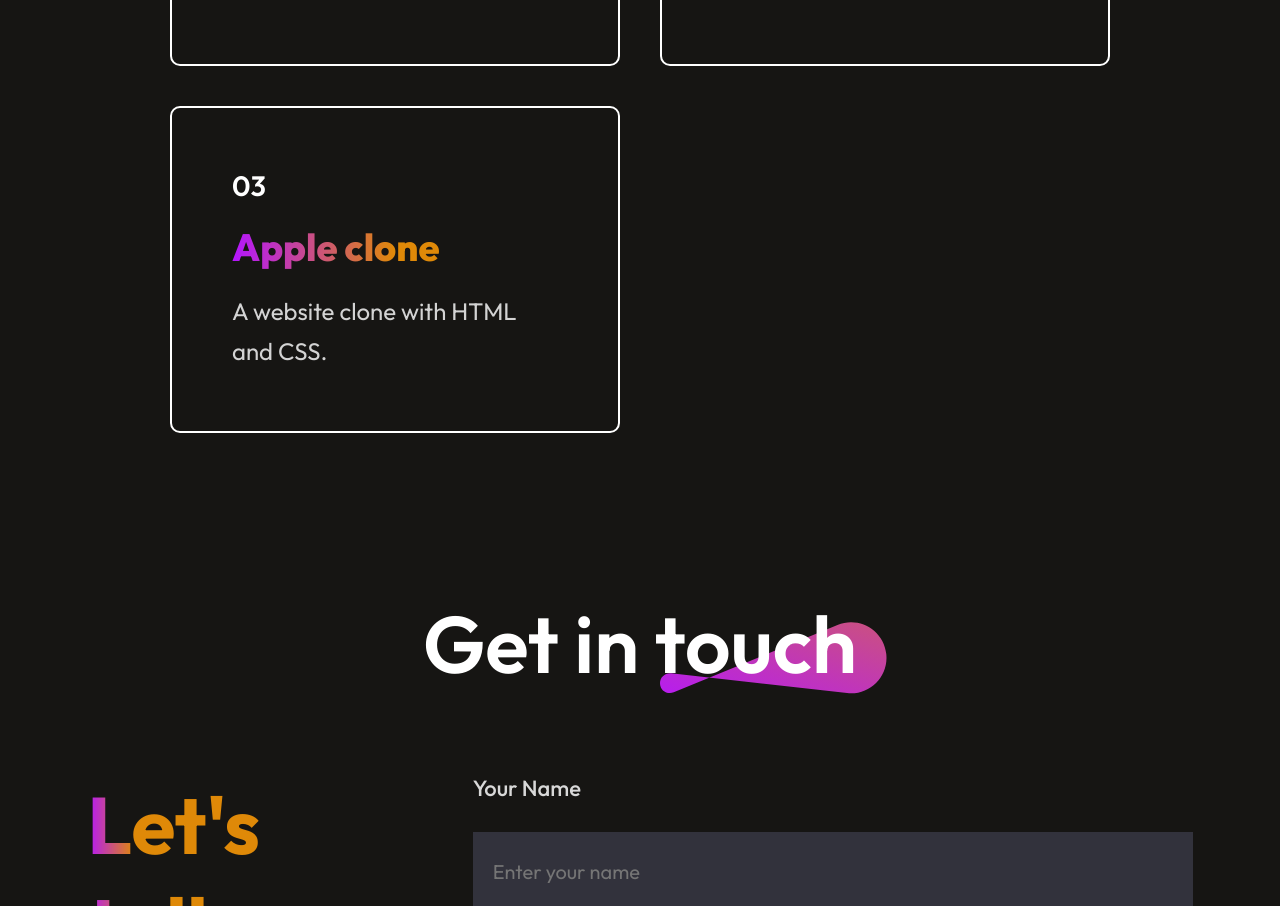
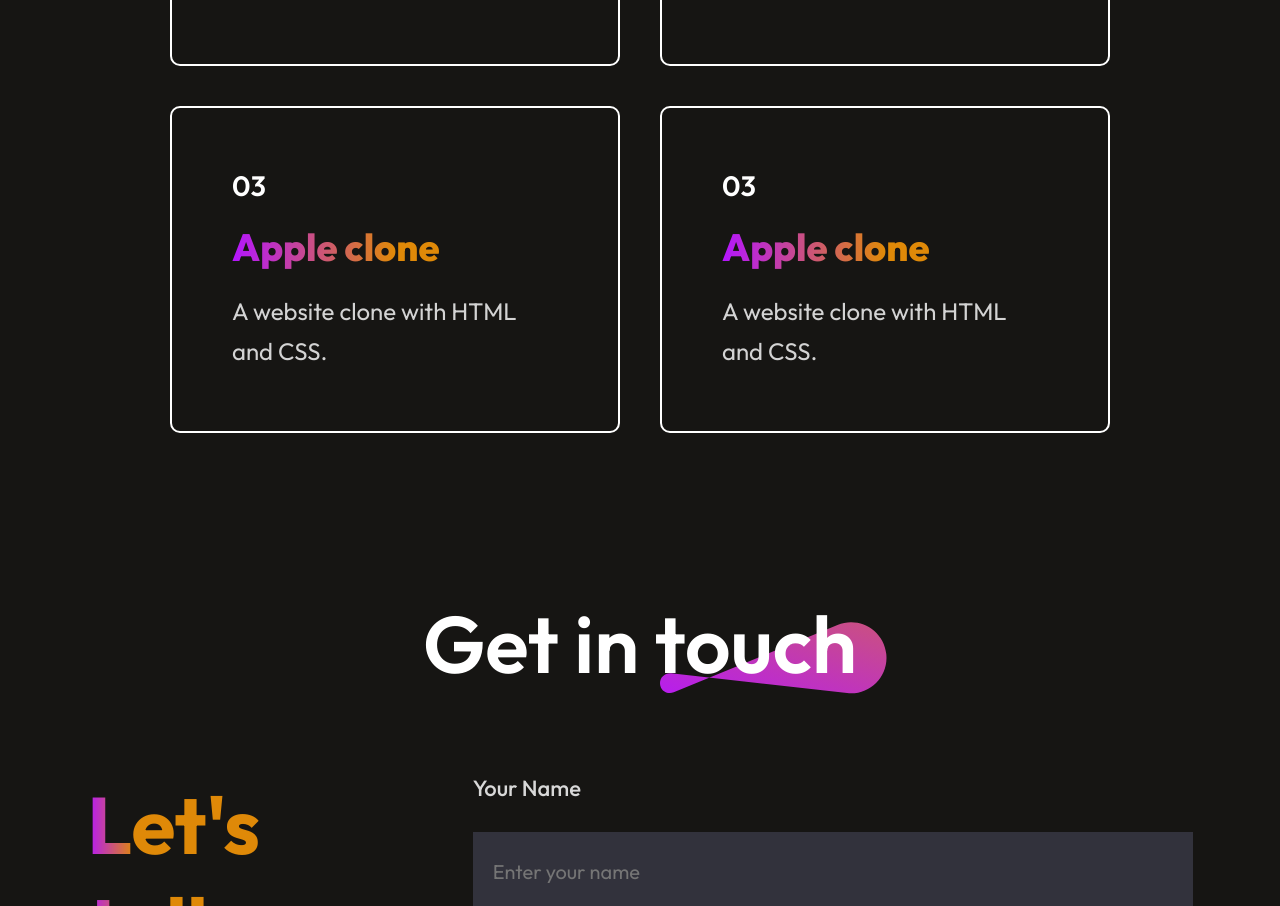
Before and after one commit to meklit-01/my-portfolio, a React (Vite) app: page / in a window 1280 px wide. Shown: the part 2538-3444 px from the top of the page. Built offline with nearby package versions, Linux system fonts and the light colour scheme.

Commit message:
adding all

```diff
--- a/src/assets/work.js
+++ b/src/assets/work.js
@@ -15,5 +15,10 @@ export const work =[
       w_name: "Apple clone",
       w_desc:"A website clone with HTML and CSS.",
     },
+    {
+      w_no: "03",
+      w_name: "Apple clone",
+      w_desc:"A website clone with HTML and CSS.",
+    },
 
 ];
```
